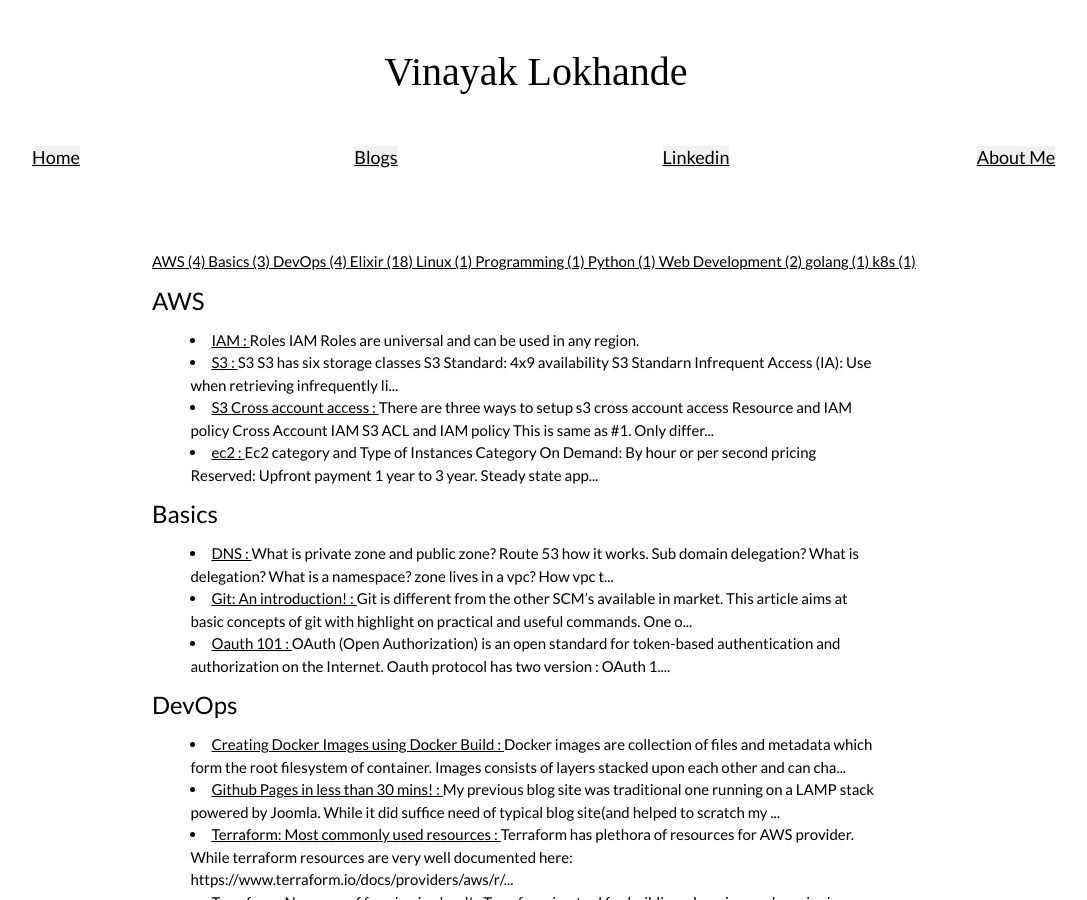
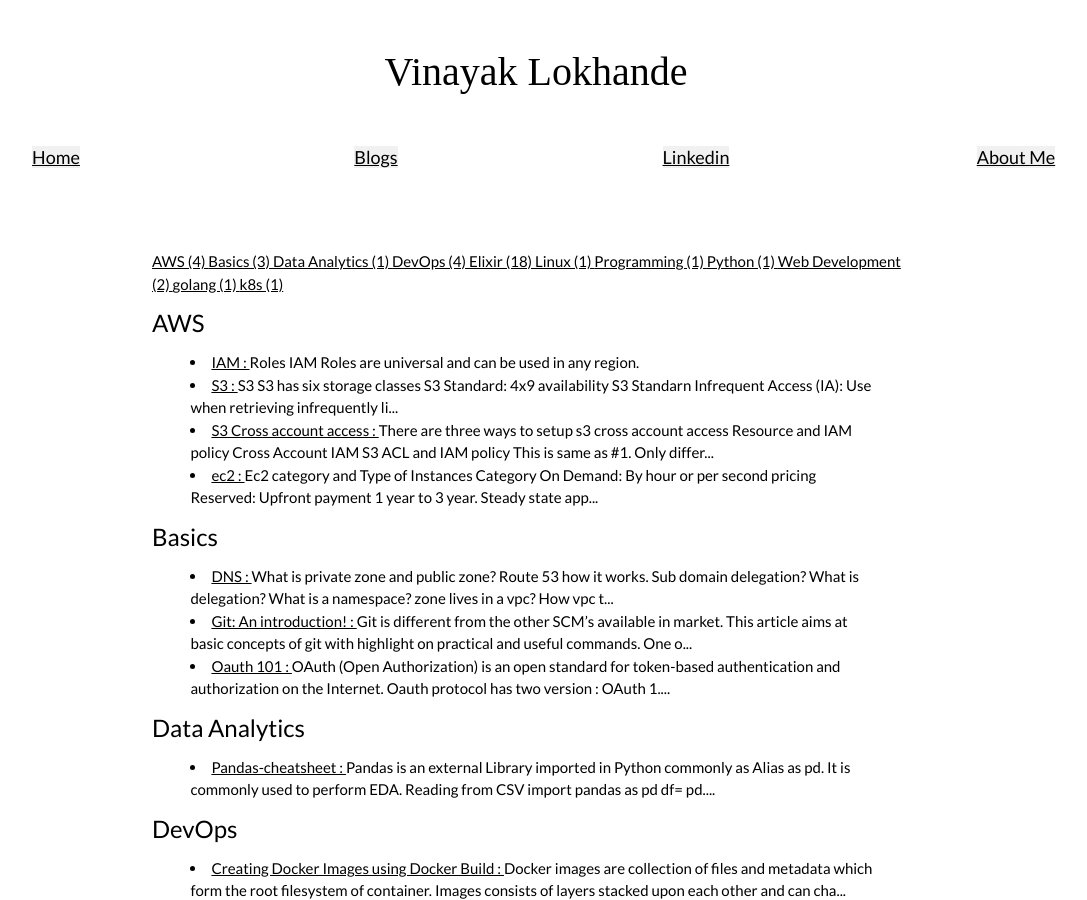
Before and after one commit to vinlok/vinlok.github.io, a Jekyll site: the page built from archivebycategory/index.md, in a window 1280 px wide and 900 px high. Shown: the whole window, without its empty margins (104-1191 px from the left). Built offline with Jekyll 4.4.1, drawn with Linux system fonts in a browser that asks for light colours.

Commit message:
Renaming Pandas Post

```diff
--- a/_posts/2021--8-06-Pandas.md
+++ b/_posts/2021-08-06-Pandas-Cheatsheet.md
@@ -1,8 +1,8 @@
 ---
 layout: post
-title: "Pandas"
+title: "Pandas-cheatsheet"
 date: 2017-3-25
-categories: ['Python']
+categories: ['Data Analytics']
 excerpt_separator: <!--more-->
 ---
 
```
